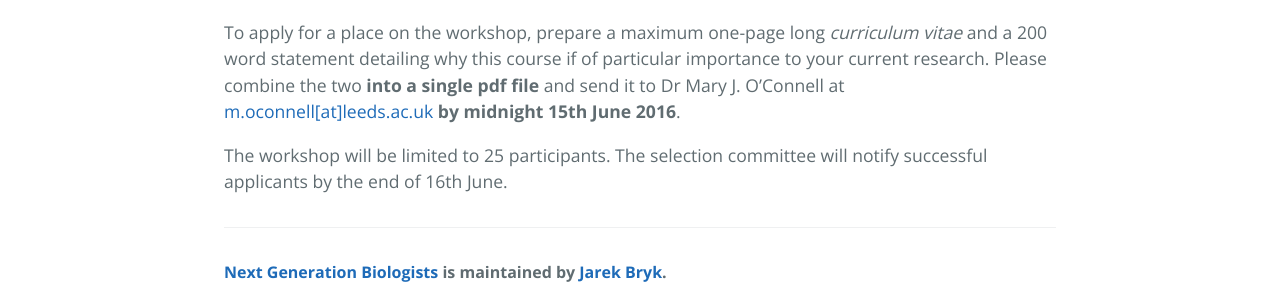
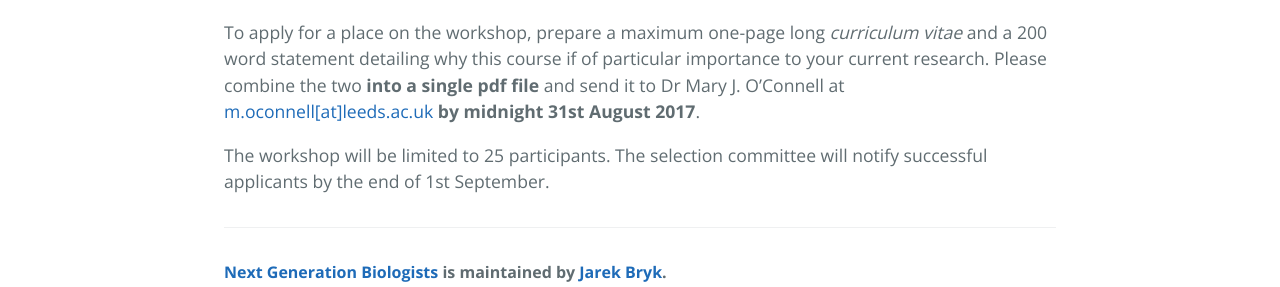
Before and after one commit to nextgenbio/nextgenbio, a Jekyll site: the page built from application.md, in a window 1280 px wide. Shown: the part 453-740 px from the top of the page. Built offline with Jekyll 4.4.1, drawn with Linux system fonts in a browser that asks for light colours.

Commit message:
Updated application deadline

```diff
--- a/application.md
+++ b/application.md
@@ -2,11 +2,11 @@
 layout: page
 title: About
 permalink: /application/
-date: 2017-05-22
+date: 2017-08-01
 ---
 
 ## How to apply
 
-To apply for a place on the workshop, prepare a maximum one-page long _curriculum vitae_ and a 200 word statement detailing why this course if of particular importance to your current research. Please combine the two  **into a single pdf file** and send it to Dr Mary J. O'Connell at [m.oconnell[at]leeds.ac.uk](mailto:m.oconnell@leeds.ac.uk) **by midnight 15th June 2016**.
+To apply for a place on the workshop, prepare a maximum one-page long _curriculum vitae_ and a 200 word statement detailing why this course if of particular importance to your current research. Please combine the two  **into a single pdf file** and send it to Dr Mary J. O'Connell at [m.oconnell[at]leeds.ac.uk](mailto:m.oconnell@leeds.ac.uk) **by midnight 31st August 2017**.
 
-The workshop will be limited to 25 participants. The selection committee will notify successful applicants by the end of 16th June.
+The workshop will be limited to 25 participants. The selection committee will notify successful applicants by the end of 1st September.
```
